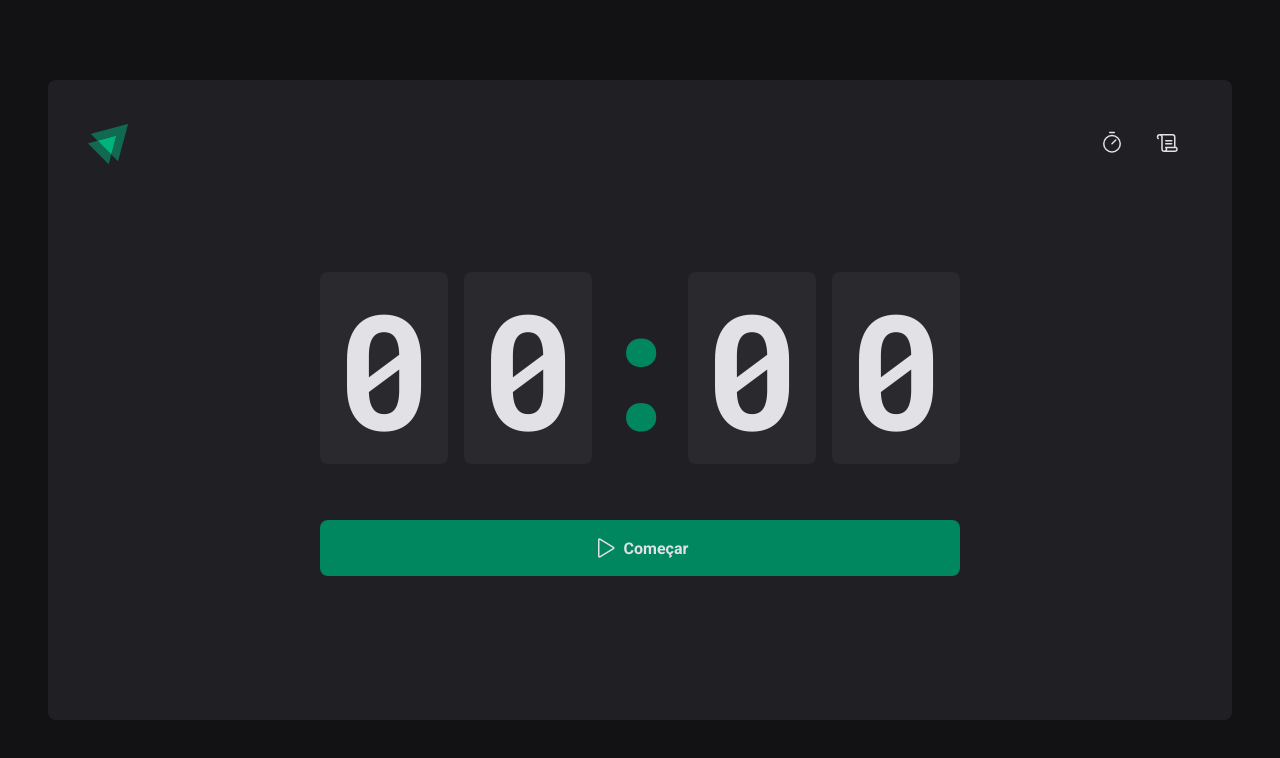
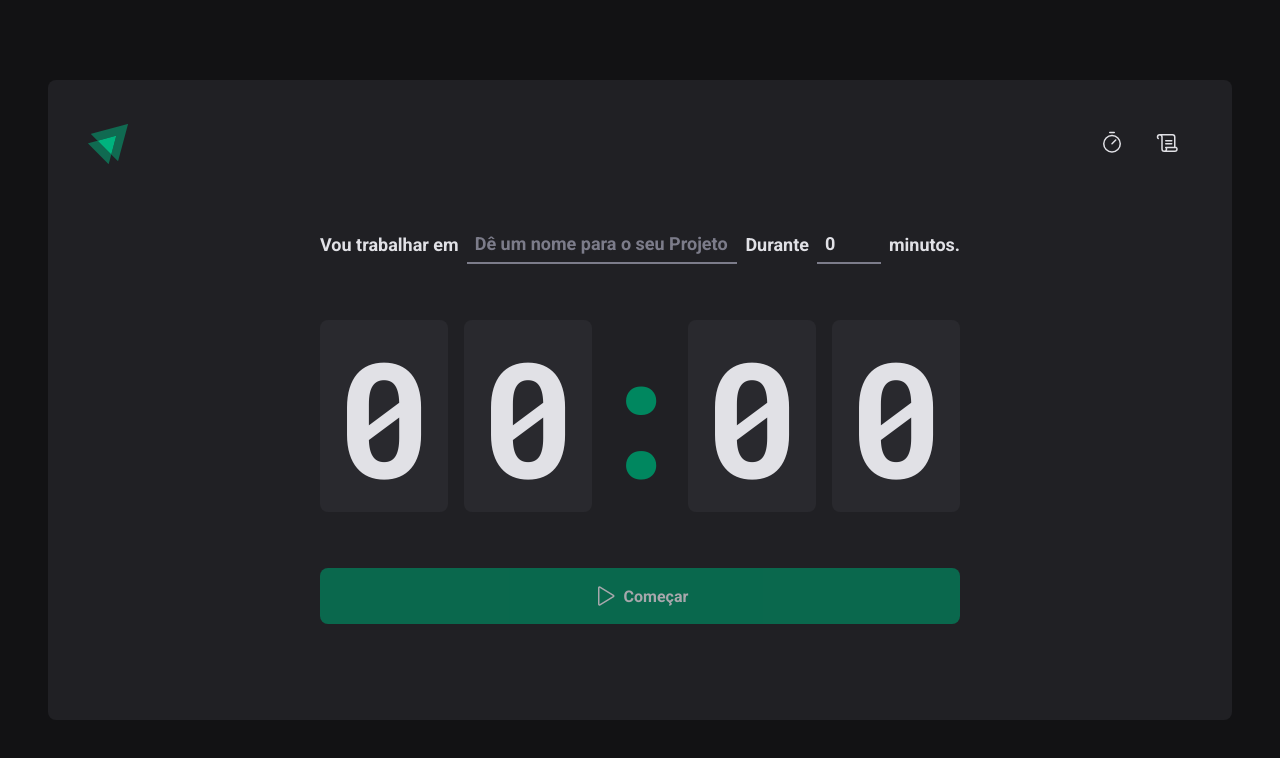
Before and after one commit to marialuisa214/timerFocus, a React (Vite) app: page / in a window 1280 px wide. Shown: the top 758 px of the page. Built offline with nearby package versions, Linux system fonts and the light colour scheme.

Commit message:
:sparkles: feat: aplica context em NewCycleForm

```diff
--- a/src/pages/Home/components/CountDown/index.tsx
+++ b/src/pages/Home/components/CountDown/index.tsx
@@ -1,13 +1,16 @@
-import { useContext, useEffect, useState } from 'react'
+import { useContext, useEffect } from 'react'
 import { CountdonwContainer, Separator } from './styles'
 import { differenceInSeconds } from 'date-fns'
 import { CyclesContext } from '../..'
 
 export function CountDown() {
-  const { activeCycle, activeCycleID, markCurrentCycleAsFinished } =
-    useContext(CyclesContext)
-
-  const [amountSeconds, setAmountSeconds] = useState(0) // armazena o total de segundos que ja se passou desde que a variavel foi criada
+  const {
+    activeCycle,
+    activeCycleID,
+    markCurrentCycleAsFinished,
+    amountSeconds,
+    setSecondsPassed,
+  } = useContext(CyclesContext)
 
   const totalSeconds = activeCycle ? activeCycle.minutes * 60 : 0
   const currentSecons = activeCycle ? totalSeconds - amountSeconds : 0
@@ -36,10 +39,10 @@ export function CountDown() {
         )
         if (secondsDifference >= totalSeconds) {
           markCurrentCycleAsFinished()
-          setAmountSeconds(totalSeconds)
+          setSecondsPassed(totalSeconds)
           clearInterval(interval)
         } else {
-          setAmountSeconds(secondsDifference)
+          setSecondsPassed(secondsDifference)
         }
       }, 1000)
     }
@@ -47,7 +50,13 @@ export function CountDown() {
     return () => {
       clearInterval(interval)
     }
-  }, [activeCycle, totalSeconds, activeCycleID, markCurrentCycleAsFinished])
+  }, [
+    activeCycle,
+    totalSeconds,
+    activeCycleID,
+    markCurrentCycleAsFinished,
+    setSecondsPassed,
+  ])
   return (
     <CountdonwContainer>
       <span>{minutes[0]}</span>
--- a/src/pages/Home/components/NewCycleForm/index.tsx
+++ b/src/pages/Home/components/NewCycleForm/index.tsx
@@ -1,25 +1,12 @@
 import { FormContainer, MinutesInput, TaskInput } from './styles'
-import * as zod from 'zod'
-import { useForm } from 'react-hook-form'
-import { zodResolver } from '@hookform/resolvers/zod'
+import { useContext } from 'react'
+import { CyclesContext } from '../..'
+import { useFormContext } from 'react-hook-form'
 
 export function NewCycleForm() {
-  const newCycleValidationSchema = zod.object({
-    task: zod.string().min(1, 'A tarefa deve ter pelo menos 1 caractere'),
-    minutes: zod
-      .number()
-      .min(5, 'O tempo mínimo é de 5 minutos')
-      .max(60, 'O tempo máximo é de 60 minutos'),
-  })
-  type NewCycleFormData = zod.infer<typeof newCycleValidationSchema>
+  const { activeCycle } = useContext(CyclesContext)
+  const { register } = useFormContext()
 
-  const { register, handleSubmit, watch, reset } = useForm<NewCycleFormData>({
-    resolver: zodResolver(newCycleValidationSchema),
-    defaultValues: {
-      task: '',
-      minutes: 0,
-    },
-  })
   return (
     <FormContainer>
       <label htmlFor="">Vou trabalhar em</label>
--- a/src/pages/Home/index.tsx
+++ b/src/pages/Home/index.tsx
@@ -1,13 +1,15 @@
-// import { useForm } from 'react-hook-form' // hooks -> acomplam uma funcionalidade a um componente
+import { FormProvider, useForm } from 'react-hook-form' // hooks -> acomplam uma funcionalidade a um componente
 import { createContext, useState } from 'react'
+import * as zod from 'zod'
+import { zodResolver } from '@hookform/resolvers/zod'
 import { HandPalm, Play } from '@phosphor-icons/react'
 import {
   HomeContainer,
   StartCountdownButton,
   StopCountdownButton,
 } from './styles'
-// import { NewCycleForm } from './NewCycleForm'
 import { CountDown } from './components/CountDown'
+import { NewCycleForm } from './components/NewCycleForm'
 interface CycleTask {
   id: string
   task: string
@@ -20,7 +22,9 @@ interface CycleTask {
 interface CycleContextType {
   activeCycle: CycleTask | undefined
   activeCycleID: string | null
+  amountSeconds: number
   markCurrentCycleAsFinished: () => void
+  setSecondsPassed: (seconds: number) => void
 }
 
 export const CyclesContext = createContext({} as CycleContextType)
@@ -28,9 +32,18 @@ export const CyclesContext = createContext({} as CycleContextType)
 export function Home() {
   const [cycles, setCycles] = useState<CycleTask[]>([])
   const [activeCycleID, setActiveCycleID] = useState<string | null>(null)
-
+  const [amountSeconds, setAmountSeconds] = useState(0) // armazena o total de segundos que ja se passou desde que a variavel foi criada
   const activeCycle = cycles.find((cycle) => cycle.id === activeCycleID)
   // encontra o ciclo ativo pelo id, na lista cycles
+
+  const newCycleValidationSchema = zod.object({
+    task: zod.string().min(1, 'A tarefa deve ter pelo menos 1 caractere'),
+    minutes: zod
+      .number()
+      .min(5, 'O tempo mínimo é de 5 minutos')
+      .max(60, 'O tempo máximo é de 60 minutos'),
+  })
+  type NewCycleFormData = zod.infer<typeof newCycleValidationSchema>
 
   function markCurrentCycleAsFinished() {
     setCycles((state) =>
@@ -43,25 +56,39 @@ export function Home() {
       }),
     )
   }
+  const newCycleForm = useForm<NewCycleFormData>({
+    resolver: zodResolver(newCycleValidationSchema),
+    defaultValues: {
+      task: '',
+      minutes: 0,
+    },
+  })
 
-  // function handleCreateNewTask(data: NewCycleFormData) {
-  //   // data -> objeto com os valores dos inputs
+  const { handleSubmit, watch, reset } = newCycleForm
 
-  //   const id = String(new Date().getTime())
-  //   const newCycle: CycleTask = {
-  //     id,
-  //     task: data.task,
-  //     minutes: data.minutes,
-  //     startDate: new Date(),
-  //   }
+  function handleCreateNewTask(data: NewCycleFormData) {
+    // data -> objeto com os valores dos inputs
 
-  //   setCycles((state) => [...state, newCycle])
-  //   setActiveCycleID(id)
+    const id = String(new Date().getTime())
+    const newCycle: CycleTask = {
+      id,
+      task: data.task,
+      minutes: data.minutes,
+      startDate: new Date(),
+    }
 
-  //   reset() // -> reseta os valores dos inputs
-  // }
+    setCycles((state) => [...state, newCycle])
+    setActiveCycleID(id)
+    setAmountSeconds(0)
 
-  // const task = watch('task') // watch -> monitora o valor de um input
+    reset() // -> reseta os valores dos inputs
+  }
+
+  function setSecondsPassed(seconds: number) {
+    setAmountSeconds(seconds)
+  }
+
+  const task = watch('task') // watch -> monitora o valor de um input
 
   function handleInterruptCycle() {
     setCycles(
@@ -72,18 +99,28 @@ export function Home() {
             interrupted: new Date(),
           }
         }
+        setActiveCycleID(null)
         return cycle
-        setActiveCycleID(null)
       }),
+      console.log('ciclo interrompido com sucesso'),
     )
   }
   return (
     <HomeContainer>
-      <form action="" /* onSubmit={handleSubmit(handleCreateNewTask)} */>
+      <form action="" onSubmit={handleSubmit(handleCreateNewTask)}>
         <CyclesContext.Provider
-          value={{ activeCycle, activeCycleID, markCurrentCycleAsFinished }}
+          value={{
+            activeCycle,
+            activeCycleID,
+            markCurrentCycleAsFinished,
+            amountSeconds,
+            setSecondsPassed,
+          }}
         >
-          {/* <NewCycleForm />  */}
+          <FormProvider {...newCycleForm}>
+            {/* pega todas as funcionalidades do newCycleForm e passa para o filho */}
+            <NewCycleForm />
+          </FormProvider>
           <CountDown />
         </CyclesContext.Provider>
 
@@ -96,7 +133,7 @@ export function Home() {
             Interromper
           </StopCountdownButton>
         ) : (
-          <StartCountdownButton /* disabled={!task} */ type="submit">
+          <StartCountdownButton disabled={!task} type="submit">
             <Play size={24} />
             Começar
           </StartCountdownButton>
```
